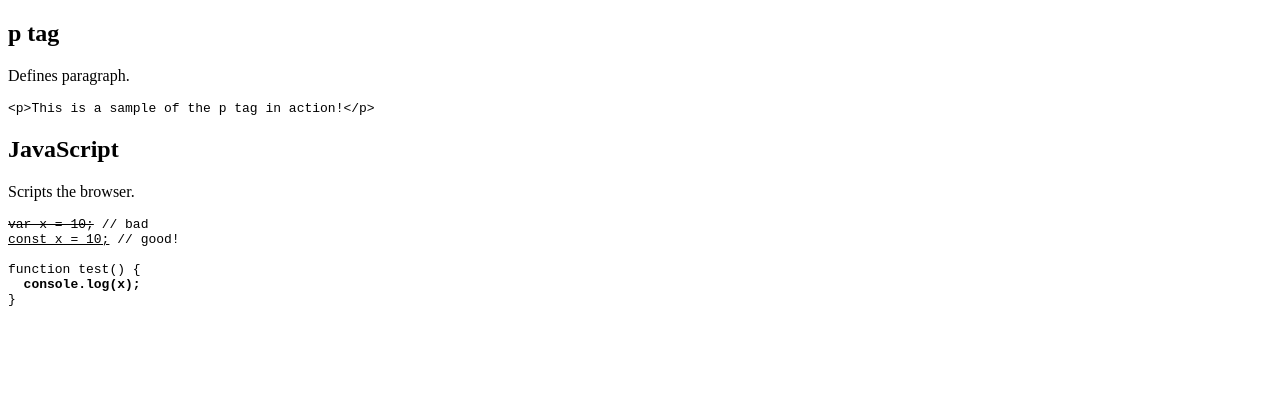
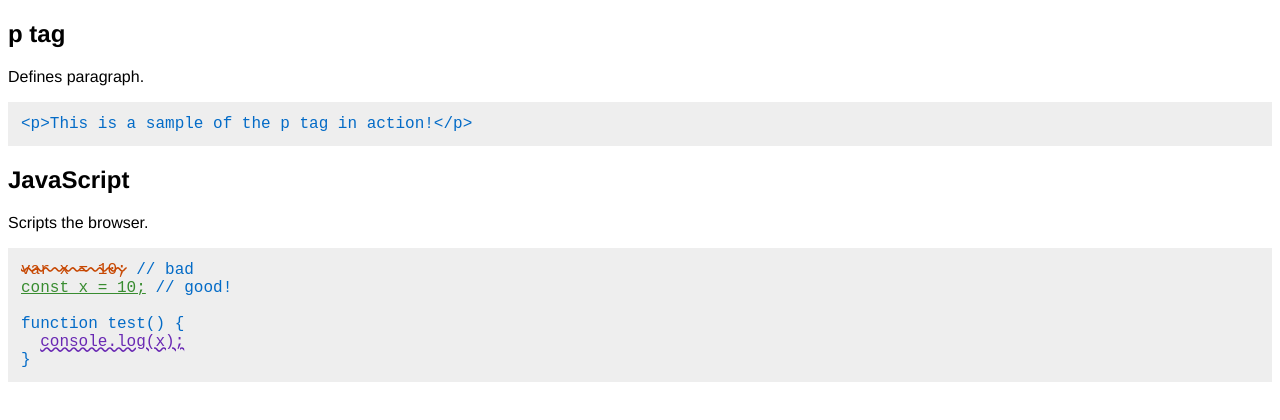
Before and after one commit to tristann3/WEB-1.0, a plain HTML site: page CSS-Challenges/challenge-8.html in a window 1280 px wide. Drawn offline with Linux system fonts and the light colour scheme.

Commit message:
challenge-8 req done

```diff
--- a/CSS-Challenges/challenge-8.html
+++ b/CSS-Challenges/challenge-8.html
@@ -7,37 +7,37 @@
 
     /* Style the fonts for the page */
     body {
-      /* Se the font to 'Helvetica Neue' */
-
+      /* Set the font to 'Helvetica Neue' */
+      font-family:"Helvetica Neue";
     }
 
     /* Style the preformatted blocks */
     pre {
       /* Give these some padding 1em */
-
+      padding:1em;
       /* Background color #eee */
-
+      background-color:#eee;
     }
 
     /* Style code examples */
     code {
       /* Set font family to 'Courier New' */
-
+      font-family:"Courier New";
       /* color rgb(3, 107, 199) */
-
+      color:rgb(3,107,199);
     }
 
     /* Style strong elements in code */
     /* We'll use this to highlight important things */
     code strong {
       /* Font weight normal */
-
+      font-weight:normal;
       /* add an underline text-decoration: underline */
-
+      text-decoration:underline;
       /* make the underline wavy text-decoration-style: wavy */
-
+      text-decoration-style:wavy;
       /* Give these a color so they stand out rgb(105, 40, 179) */
-
+      color:rgb(105,40,179);
     }
 
     /* This code has been edited. We should show the edits */
@@ -45,16 +45,17 @@
     /* Style deleted text */
     code del {
       /* color red rgb(199, 72, 3) */
-
+      color:rgb(199,72,3);
       /* strike through text-decoration-line: line-through */
-
+      text-decoration-line: line-through;
       /* Lets make the line wavy */
-
+      text-decoration-style:wavy;
     }
 
     /* style inserted text */
     /* Select ins tags that descendents of code tags */
     code ins {
+      color:rgb(56,140,48);
       /* color green rgb(56, 140, 48) */
 
     }
```
